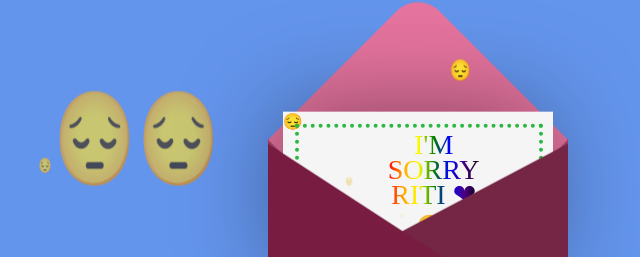
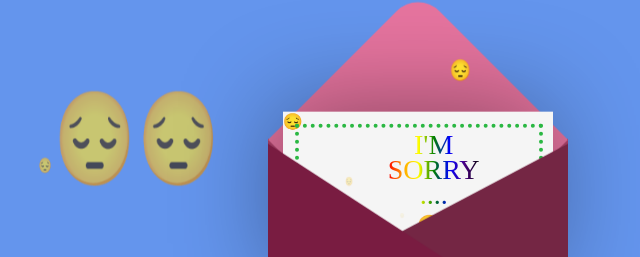
Before and after one commit to ankitk001/sorry, a plain HTML site: page index.html in a window 1280 px wide. Shown: the part 166-423 px from the top of the page, 361-1001 px from the left. Drawn offline with Linux system fonts and the light colour scheme.

Commit message:
Update index.html

```diff
--- a/index.html
+++ b/index.html
@@ -19,7 +19,7 @@
                               </div>
 
                                      <div class="card"> &#128532;
-                                           <div class="text"> I'M <br> SORRY <br> RITI ❤  </div><br><br>
+                                           <div class="text"> I'M <br> SORRY <br> ....  </div><br><br>
                                            <div class="card_emoji" style="font-size: 20px">&#128532;</div>
                                           </div>
 
```
